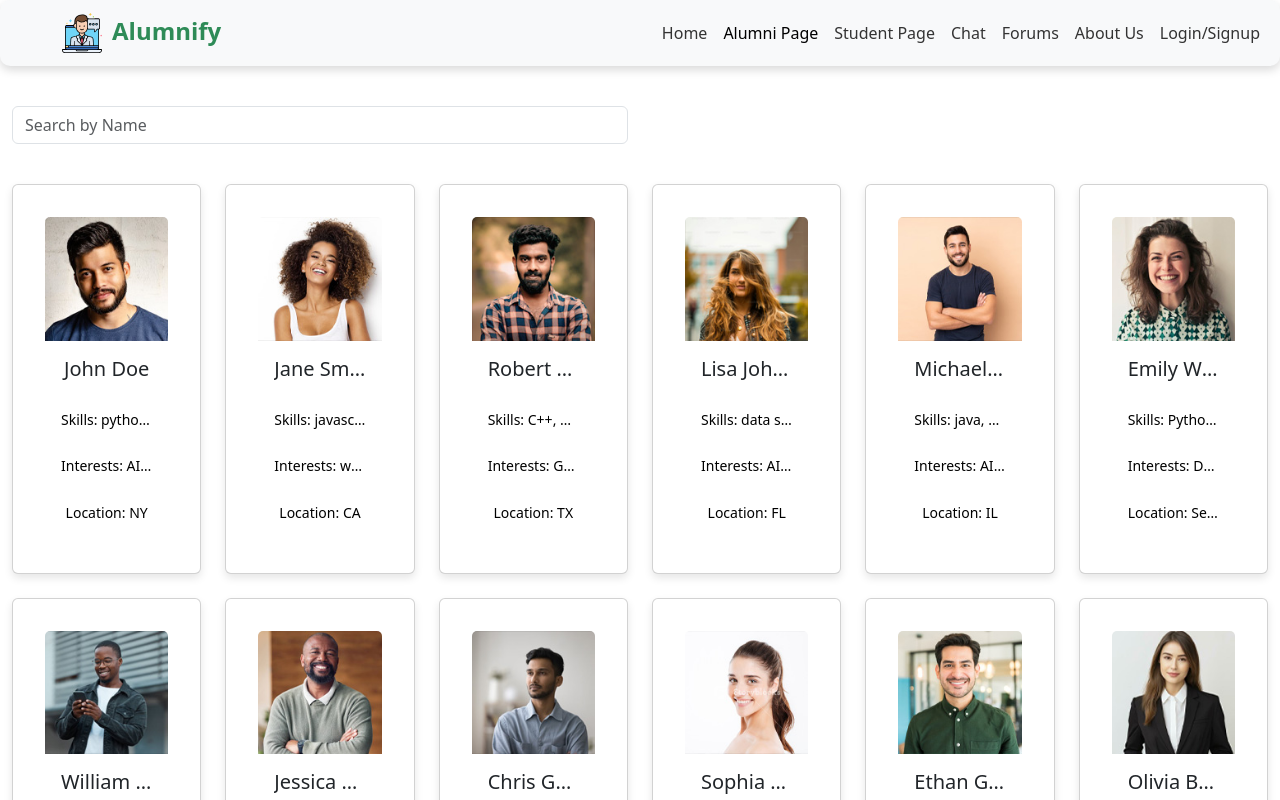
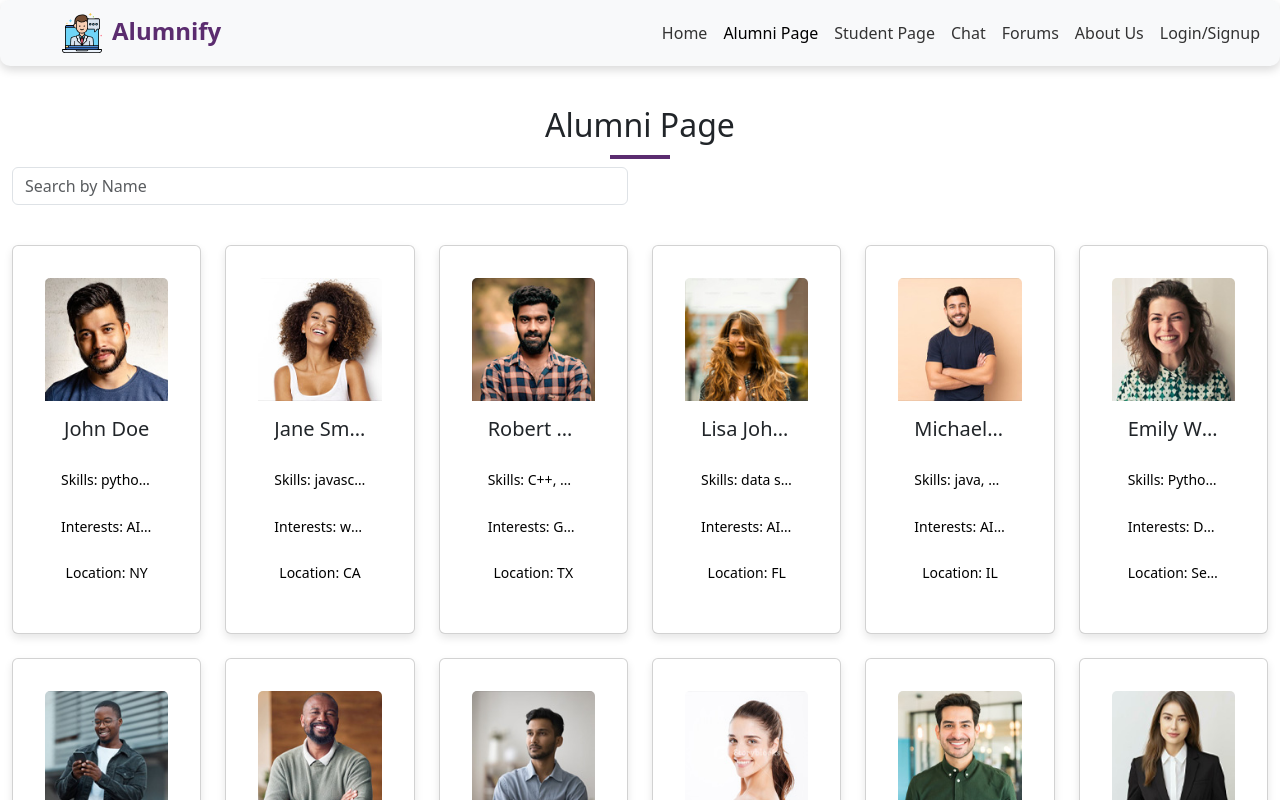
Before and after one commit to Samartho7/Student_alumni, a React (Vite) app: page /alumni in a window 1280 px wide. Shown: the top 800 px of the page. Built offline with nearby package versions, Linux system fonts and the light colour scheme.

Commit message:
Updated Heading on student and alumni page

```diff
--- a/src/App.css
+++ b/src/App.css
@@ -28,7 +28,7 @@
 h2 {
   font-size: 2rem; /* Larger font size */
   font-weight: bold;
-  color: #2E8B57; /* Dark green color */
+  color: #00FFFF; /* Dark green color */
   margin-bottom: 1.5rem;
   transition: color 0.3s ease, transform 0.3s ease; /* Smooth transition for hover */
   position: relative;
@@ -39,7 +39,7 @@ h2::after {
   content: '';
   width: 60px;
   height: 4px;
-  background-color: #4CAF50; /* Lighter green underline */
+  background-color: #5B2C6F; /* Lighter green underline */
   display: block;
   margin: 10px auto 0;
   transition: width 0.3s ease;
@@ -47,7 +47,7 @@ h2::after {
 
 /* Hover effect to expand underline and change color */
 h2:hover {
-  color: #4CAF50; /* Change to lighter green */
+  color: #5B2C6F; /* Change to lighter green */
   transform: scale(1.05); /* Slight scaling effect on hover */
 }
 
--- a/src/components/AlumniPage.jsx
+++ b/src/components/AlumniPage.jsx
@@ -107,6 +107,7 @@ import alm10 from '../assets/alm10.jpg';
 import alm11 from '../assets/alm11.jpg';
 import alm12 from '../assets/alm12.jpg';
 
+
 // Example images for alumni
 const alumniImages = {
   'John Doe': alm1,
@@ -122,7 +123,6 @@ const alumniImages = {
   'Ethan Green': alm11,
   'Olivia Blue': alm12
 };
-
 const AlumniPage = () => {
   const [alumni, setAlumni] = useState([]);
   const [search, setSearch] = useState('');
@@ -164,6 +164,7 @@ const AlumniPage = () => {
   return (
     <Container fluid>
       <Row className="my-4">
+        <h2>Alumni Page</h2>
         <Col md={6}>
           <Form.Control
             type="text"
--- a/src/components/Navbar.css
+++ b/src/components/Navbar.css
@@ -13,14 +13,14 @@
 .custom-navbar .navbar-brand {
   font-size: 1.5rem; /* Larger font size */
   font-weight: bold;
-  color: #2E8B57; /* Dark green color for brand name */
+  color: #5B2C6F; /* Dark green color for brand name */
   transition: color 0.3s ease, transform 0.3s ease; /* Smooth transition for hover effect */
   padding-left: 50px; /* 50px padding on the left of Alumnify */
   padding-right: 50px; /* 50px padding on the right of Alumnify */
 }
 
 .custom-navbar .navbar-brand:hover {
-  color: #4CAF50; /* Lighter green on hover */
+  color: #5B2C6F; /* Lighter green on hover */
   transform: scale(1.05); /* Slight scaling effect on hover */
 }
 /* Add styles for the logo */
@@ -43,7 +43,7 @@
 /* Navbar links hover styling */
 .custom-navbar .nav-link:hover {
   color: #ffffff; /* White text color on hover */
-  background-color: rgba(76, 174, 80, 0.8); /* Green background with 80% opacity */
+  background-color: rgba(91, 44, 111, 0.8); /* Green background with 80% opacity */
   box-shadow: 0 4px 8px rgba(0, 0, 0, 0.2); /* Shadow effect for a 3D appearance */
   transform: translateY(-2px); /* Slight lift effect on hover */
 }
--- a/src/components/StudentPage.jsx
+++ b/src/components/StudentPage.jsx
@@ -326,6 +326,7 @@ const StudentPage = () => {
   return (
     <Container fluid>
       <Row className="my-4">
+      <h2>Student Page</h2>
         <Col md={6}>
           <Form.Control
             type="text"
```
